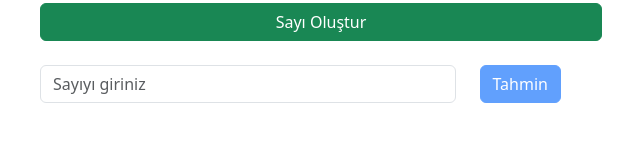
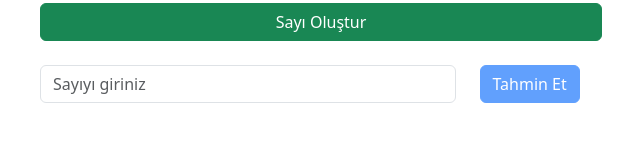
Before and after one commit to emrahhbayar/Sayi-Tahmin-Uygulamasi, a plain HTML site: page index.html in a window 1280 px wide. Shown: the part 403-544 px from the top of the page, 319-959 px from the left. Drawn offline with nearby package versions, Linux system fonts and the light colour scheme.

Commit message:
düzenlemeler yapıldı

```diff
--- a/app.js
+++ b/app.js
@@ -4,11 +4,9 @@ const inputContent = document.querySelector("#input");
 const col = document.querySelector("#col");
 const div = document.querySelector("#result");
 const ul = document.querySelector(".list-group");
-
 let number;
 let sayac = 0;
 runEvents();
-
 function runEvents() {
     createButton.addEventListener("click", toCreate);
     guessButton.addEventListener("click", guessNumber);
--- a/index.html
+++ b/index.html
@@ -25,7 +25,7 @@
                             aria-label="default input example">
                     </div>
                     <div class="col-sm-5 col-md-4 col-lg-3 mt-4">
-                        <button disabled id="guess" type="button" class="btn btn-primary">Tahmin</button>
+                        <button disabled id="guess" type="button" class="btn btn-primary">Tahmin Et</button>
                     </div>
                     <div id="result">
 
```
